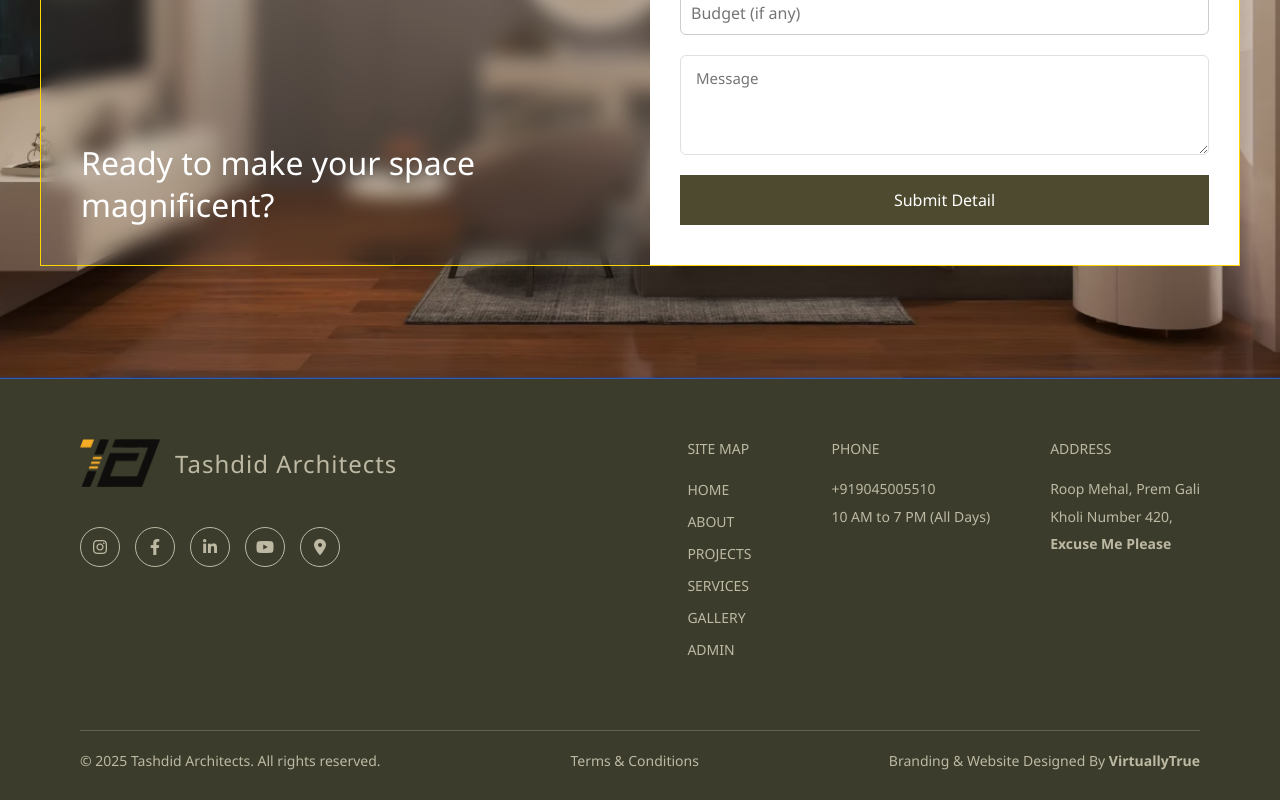
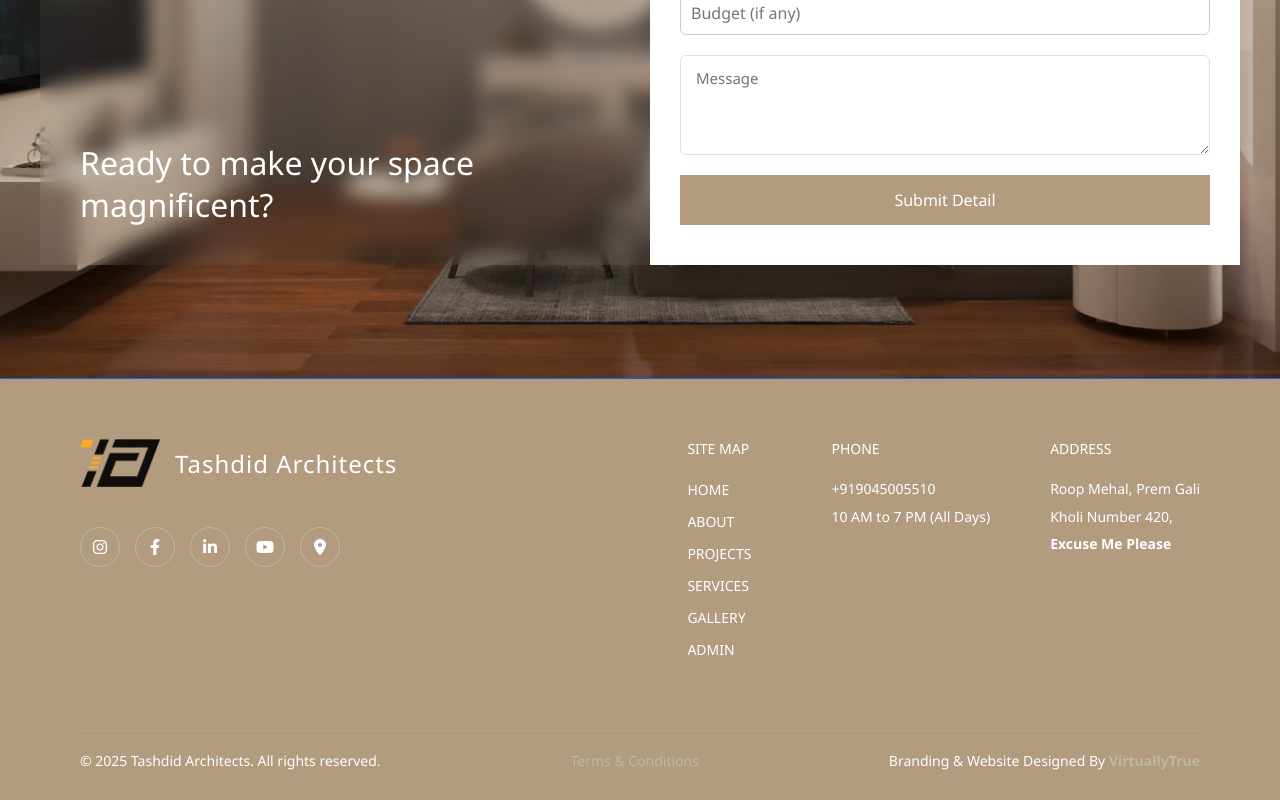
Before and after one commit to shxzM/Architecture-Firm-Website, a React (Vite) app in the folder Architecture Firm Website/: page / in a window 1280 px wide. Shown: the part 3552-4352 px from the top of the page. Built offline with nearby package versions, Linux system fonts and the light colour scheme; no server answers; the database is empty.

Commit message:
Changed colours in Footer and Form CSS files

```diff
--- a/Architecture Firm Website/src/components/css/Footer.module.css
+++ b/Architecture Firm Website/src/components/css/Footer.module.css
@@ -2,8 +2,8 @@
 @import url('https://cdnjs.cloudflare.com/ajax/libs/font-awesome/6.0.0-beta3/css/all.min.css');
 
 .footer {
-  background-color: #3b3c2c;
-  color: #bdb9a3;
+  background-color: #b39b7f;
+  color: #ffffff;
   padding: 60px 80px 30px;
   font-family: 'Arial', sans-serif;
 }
@@ -42,7 +42,7 @@
   font-size: 24px;
   font-weight: 300;
   letter-spacing: 1px;
-  color: #bdb9a3;
+  color: #ffffff;
 }
 
 .socialLinks {
@@ -58,7 +58,7 @@
   height: 40px;
   border-radius: 50%;
   border: 1px solid #bdb9a3;
-  color: #bdb9a3;
+  color: #ffffff;
   text-decoration: none;
   transition: all 0.3s ease;
 }
@@ -80,7 +80,7 @@
   font-size: 14px;
   font-weight: 500;
   margin-bottom: 20px;
-  color: #bdb9a3;
+  color: #ffffff;
 }
 
 .siteLinks {
@@ -94,14 +94,14 @@
 }
 
 .siteLinks a {
-  color: #bdb9a3;
+  color: #ffffff;
   text-decoration: none;
   font-size: 14px;
   transition: color 0.3s ease;
 }
 
 .siteLinks a:hover {
-  color: #ffffff;
+  color: #bdb9a3;
 }
 
 .contactSection {
--- a/Architecture Firm Website/src/components/css/Form.module.css
+++ b/Architecture Firm Website/src/components/css/Form.module.css
@@ -17,7 +17,7 @@
   }
 
   .divforborder {
-    border: 1px solid gold;
+
     display: flex;
     justify-content: center;
     background-color: rgba(255, 255, 255, 0.05);
@@ -77,7 +77,7 @@
 
   .FormContainer button {
     width: 100%;
-    background-color: #4e4a2f;
+    background-color: #b39b7f;
     color: white;
     padding: 14px;
     border: none;
```
